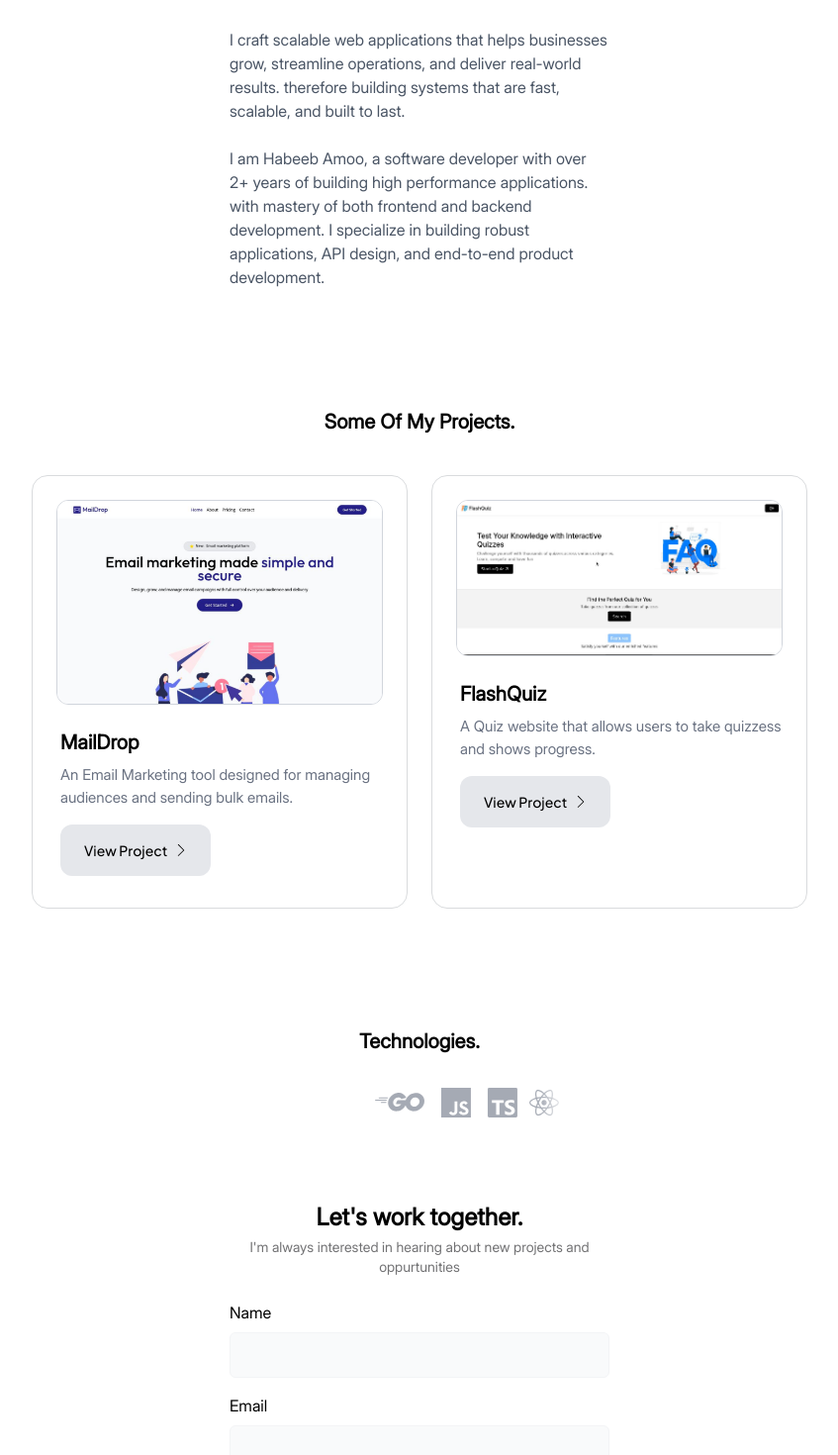
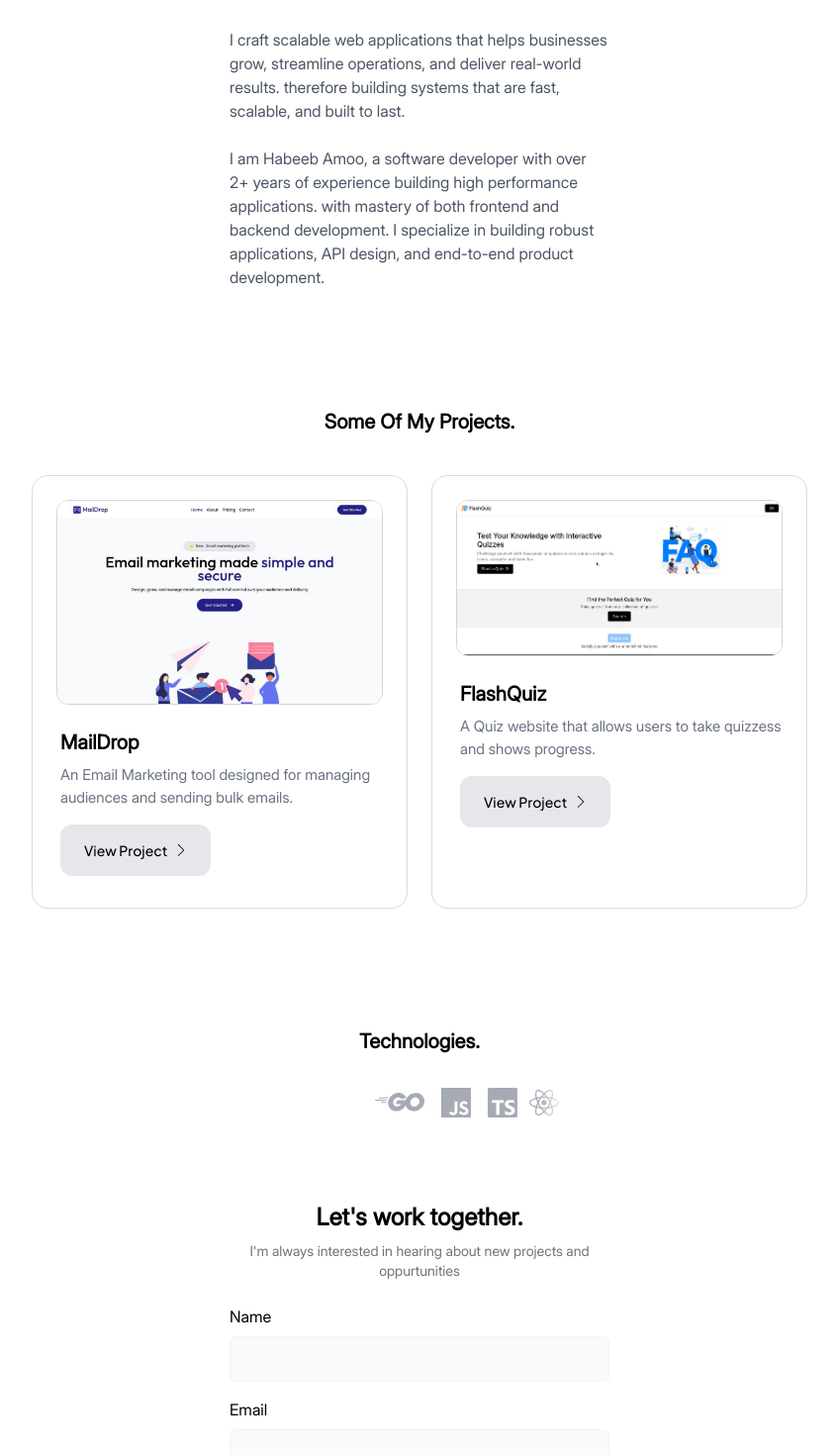
Before and after one commit to Habeebamoo/MyPortfolio, a Next.js app: page / in a window 1280 px wide. Shown: the part 686-2156 px from the top of the page at 99% size, without its empty margins (216-1063 px from the left). Built offline with nearby package versions, Linux system fonts and the light colour scheme.

Commit message:
updated about me

```diff
--- a/components/Main.tsx
+++ b/components/Main.tsx
@@ -18,7 +18,7 @@ const Main = () => {
             I craft scalable web applications that helps businesses grow, streamline operations, and deliver real-world results. therefore building systems that are fast, scalable, and built to last.
           </p>
           <p className="leading-6 text-gray-600 font-inter mt-6">
-            I am Habeeb Amoo, a software developer with over 2+ years of building high performance applications. with mastery of both frontend and backend development. I specialize in building robust applications, API design, and end-to-end product development.
+            I am Habeeb Amoo, a software developer with over 2+ years of experience building high performance applications. with mastery of both frontend and backend development. I specialize in building robust applications, API design, and end-to-end product development.
           </p>
         </div>
       </section>
@@ -69,7 +69,7 @@ const Main = () => {
       <section className="mt-20 px-2 md:w-100 mx-auto">
         <h1 className="font-inter font-bold text-2xl text-center">Let's work together.</h1>
 
-        <p className="text-muted text-center font-inter text-sm mt-1">
+        <p className="text-muted text-center font-inter text-sm mt-2">
           I'm always interested in hearing about new projects and oppurtunities
         </p>
 
```
